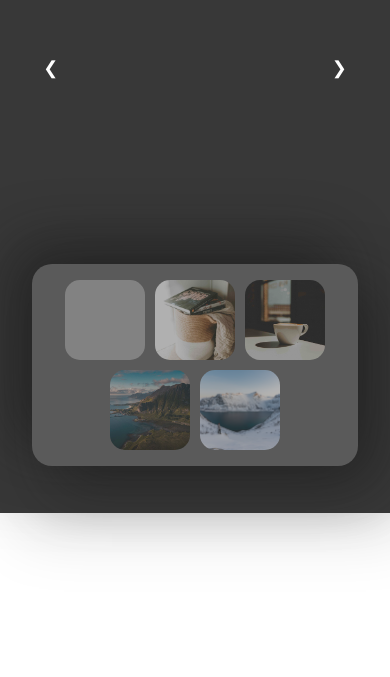
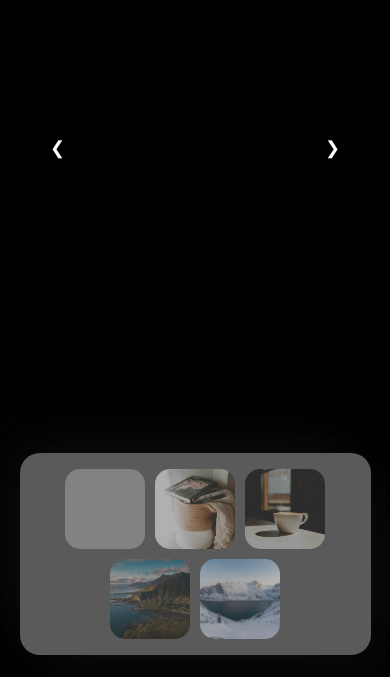
Before and after one commit to cipherrave/day10-photogallery, a plain HTML site: page index.html in a window 390 px wide. Shown: the part 167-844 px from the top of the page. Drawn offline with Linux system fonts and the light colour scheme; grey boxes are pictures that could not be loaded.

Commit message:
just in case

```diff
--- a/style.css
+++ b/style.css
@@ -15,6 +15,7 @@ body {
   flex-wrap: nowrap;
   flex-shrink: 1;
   min-width: 580px;
+  background-color: black;
 }
 
 .frame {
@@ -22,10 +23,10 @@ body {
   flex-direction: row;
   align-items: center;
   justify-content: center;
-  background-color: #222222e5;
+  background-color: black;
+  box-shadow: 20px 20px 60px #16161621, -20px -20px 60px #16161621;
   flex-wrap: nowrap;
   filter: blur(75);
-  box-shadow: 20px 20px 60px #16161621, -20px -20px 60px #16161621;
   width: 100%;
   padding: 2pc;
 }
@@ -101,11 +102,6 @@ body {
   font-size: large;
 }
 
-/* Position the "next button" to the right */
-.next {
-  right: 0;
-}
-
 /* On hover, add a black background color with a little bit see-through */
 
 /* Number text (1/3 etc) */
@@ -178,12 +174,10 @@ body {
     flex-direction: row;
     align-items: center;
     justify-content: center;
-    background-color: #222222e5;
     flex-wrap: wrap;
-    filter: blur(75);
-    box-shadow: 20px 20px 60px #16161621, -20px -20px 60px #16161621;
     width: 100%;
-    height: 680px;
+    height: 650px;
+    background-color: black;
   }
 
   /* Position the image container (needed to position the left and right arrows) */
@@ -196,17 +190,18 @@ body {
     width: 100%;
     height: 95%;
     gap: 10px;
-    flex-basis: auto;
+    position: fixed;
+    top: 0;
+    margin-top: 20px;
   }
 
   .viewer {
     display: flex;
     flex-direction: row;
     justify-content: space-around;
-    align-items: center;
     flex-wrap: nowrap;
-    width: 100%;
-    height: 100%;
+    width: 80%;
+    height: 600px;
     gap: 3px;
   }
 
@@ -216,6 +211,7 @@ body {
     justify-content: center;
     align-items: center;
     width: 100%;
+    height: 100px;
   }
 
   .viewerPic > .mySlides > img {
@@ -258,12 +254,6 @@ body {
     font-size: large;
   }
 
-  /* Position the "next button" to the right */
-  .next {
-  }
-
-  /* On hover, add a black background color with a little bit see-through */
-
   /* Number text (1/3 etc) */
   .numbertext {
     font-size: 10px;
@@ -288,7 +278,7 @@ body {
     flex-direction: row;
     justify-content: center;
     align-items: center;
-    width: fit-content;
+    width: 90%;
     height: fit-content;
     gap: 10px;
     background-color: #5a5a5a;
```
